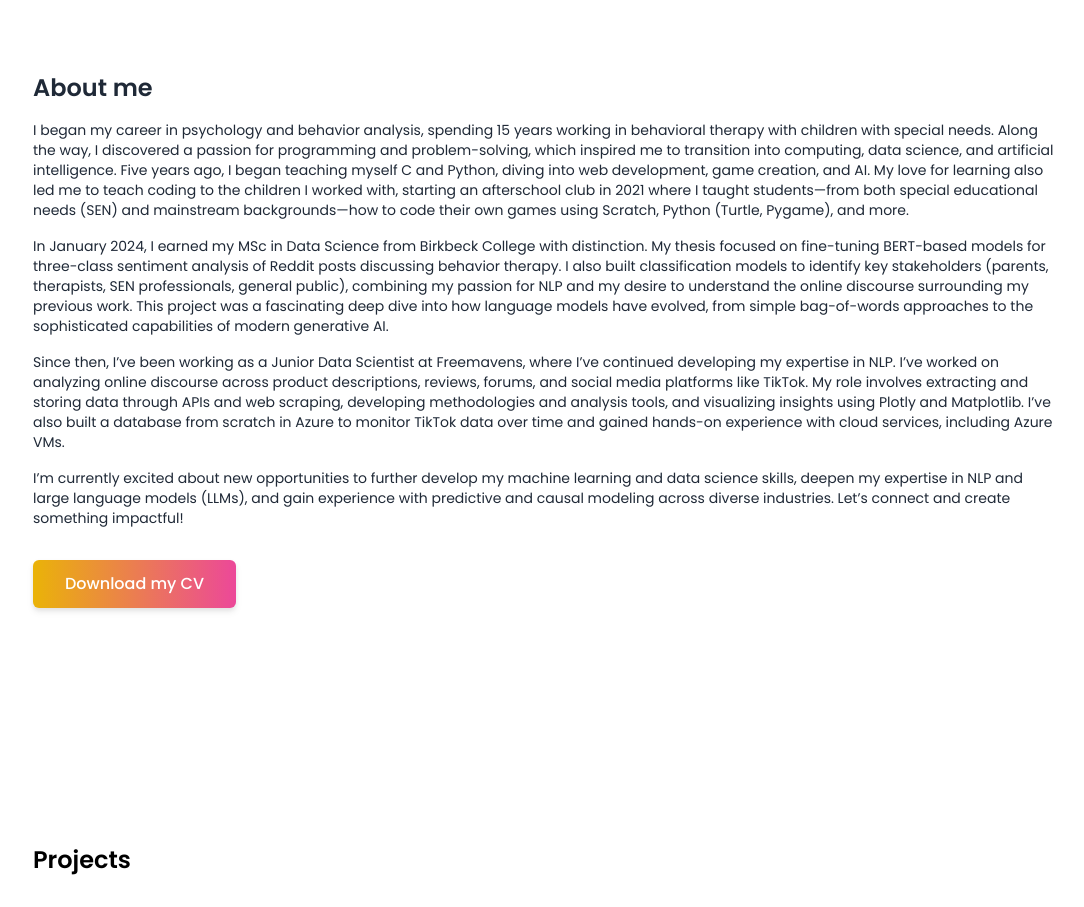
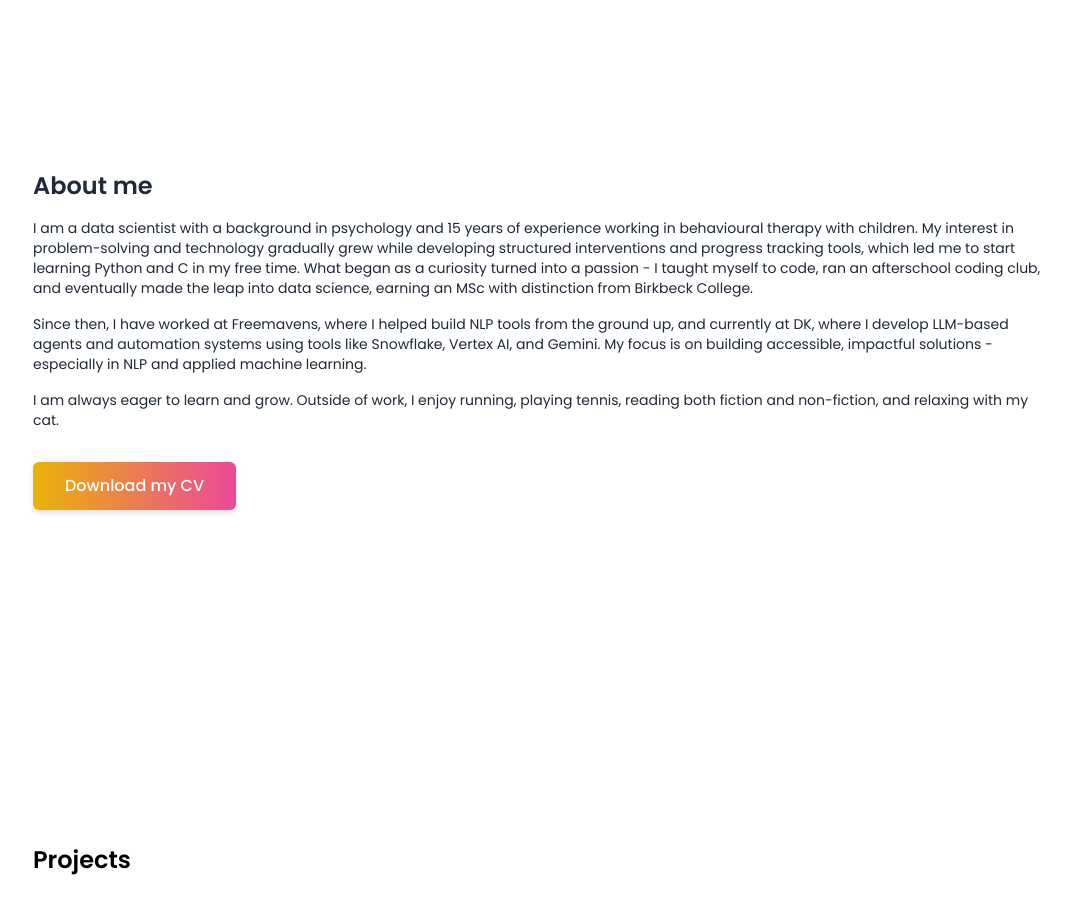
Before and after one commit to andrea-mar/ds-portfolio, a React (Vite) app: page / in a window 1280 px wide. Shown: the part 860-1767 px from the top of the page, without its empty margins (95-1179 px from the left). Built offline with nearby package versions, Linux system fonts and the light colour scheme.

Commit message:
updated CV

```diff
--- a/src/components/About.jsx
+++ b/src/components/About.jsx
@@ -8,12 +8,11 @@ function About(){
         >
             <div className="text-left text-gray-800 text-sm xl:text-l 2xl:text-xl space-y-4 p-24 xl:p-32 2xl:p-36">
                 <p className="font-semibold text-xl xl:text-2xl 2xl:text-4xl">About me</p>
-                <p>I began my career in psychology and behavior analysis, spending 15 years working in behavioral therapy with children with special needs. Along the way, I discovered a passion for programming and problem-solving, which inspired me to transition into computing, data science, and artificial intelligence. Five years ago, I began teaching myself C and Python, diving into web development, game creation, and AI. My love for learning also led me to teach coding to the children I worked with, starting an afterschool club in 2021 where I taught students—from both special educational needs (SEN) and mainstream backgrounds—how to code their own games using Scratch, Python (Turtle, Pygame), and more.</p>
-                <p>In January 2024, I earned my MSc in Data Science from Birkbeck College with distinction. My thesis focused on fine-tuning BERT-based models for three-class sentiment analysis of Reddit posts discussing behavior therapy. I also built classification models to identify key stakeholders (parents, therapists, SEN professionals, general public), combining my passion for NLP and my desire to understand the online discourse surrounding my previous work. This project was a fascinating deep dive into how language models have evolved, from simple bag-of-words approaches to the sophisticated capabilities of modern generative AI.</p>
-                <p>Since then, I’ve been working as a Junior Data Scientist at Freemavens, where I’ve continued developing my expertise in NLP. I’ve worked on analyzing online discourse across product descriptions, reviews, forums, and social media platforms like TikTok. My role involves extracting and storing data through APIs and web scraping, developing methodologies and analysis tools, and visualizing insights using Plotly and Matplotlib. I’ve also built a database from scratch in Azure to monitor TikTok data over time and gained hands-on experience with cloud services, including Azure VMs.</p>
-                <p className="pb-4">I’m currently excited about new opportunities to further develop my machine learning and data science skills, deepen my expertise in NLP and large language models (LLMs), and gain experience with predictive and causal modeling across diverse industries. Let’s connect and create something impactful!</p>
+                <p>I am a data scientist with a background in psychology and 15 years of experience working in behavioural therapy with children. My interest in problem-solving and technology gradually grew while developing structured interventions and progress tracking tools, which led me to start learning Python and C in my free time. What began as a curiosity turned into a passion - I taught myself to code, ran an afterschool coding club, and eventually made the leap into data science, earning an MSc with distinction from Birkbeck College.</p>
+                <p>Since then, I have worked at Freemavens, where I helped build NLP tools from the ground up, and currently at DK, where I develop LLM-based agents and automation systems using tools like Snowflake, Vertex AI, and Gemini. My focus is on building accessible, impactful solutions - especially in NLP and applied machine learning.</p>
+                <p className="pb-4">I am always eager to learn and grow. Outside of work, I enjoy running, playing tennis, reading both fiction and non-fiction, and relaxing with my cat.</p>
                 <a
-                    href="https://drive.google.com/file/d/1GLYMWgTv2ldY3FABZNTSys_k5ac_JhJ4/view?usp=sharing"
+                    href="https://drive.google.com/file/d/1_KOXr4f9bWSBAl6FMeESWFDyL2Xzfol3/view?usp=drive_link"
                     target="_blank"
                     className="text-center inline-block px-8 py-3 w-max text-base font-medium rounded-md text-white bg-gradient-to-r from-yellow-500 to-pink-500 drop-shadow-md active:drop-shadow-none"
                 >
--- a/src/components/Cv.jsx
+++ b/src/components/Cv.jsx
@@ -3,7 +3,7 @@ import React from "react";
 function Cv(){
     return(
         <div id="cv">
-            <a href="https://drive.google.com/file/d/1GLYMWgTv2ldY3FABZNTSys_k5ac_JhJ4/view?usp=sharing" target="_blank">
+            <a href="https://drive.google.com/file/d/1_KOXr4f9bWSBAl6FMeESWFDyL2Xzfol3/view?usp=drive_link" target="_blank">
                 CV
             </a>
         </div>
```
